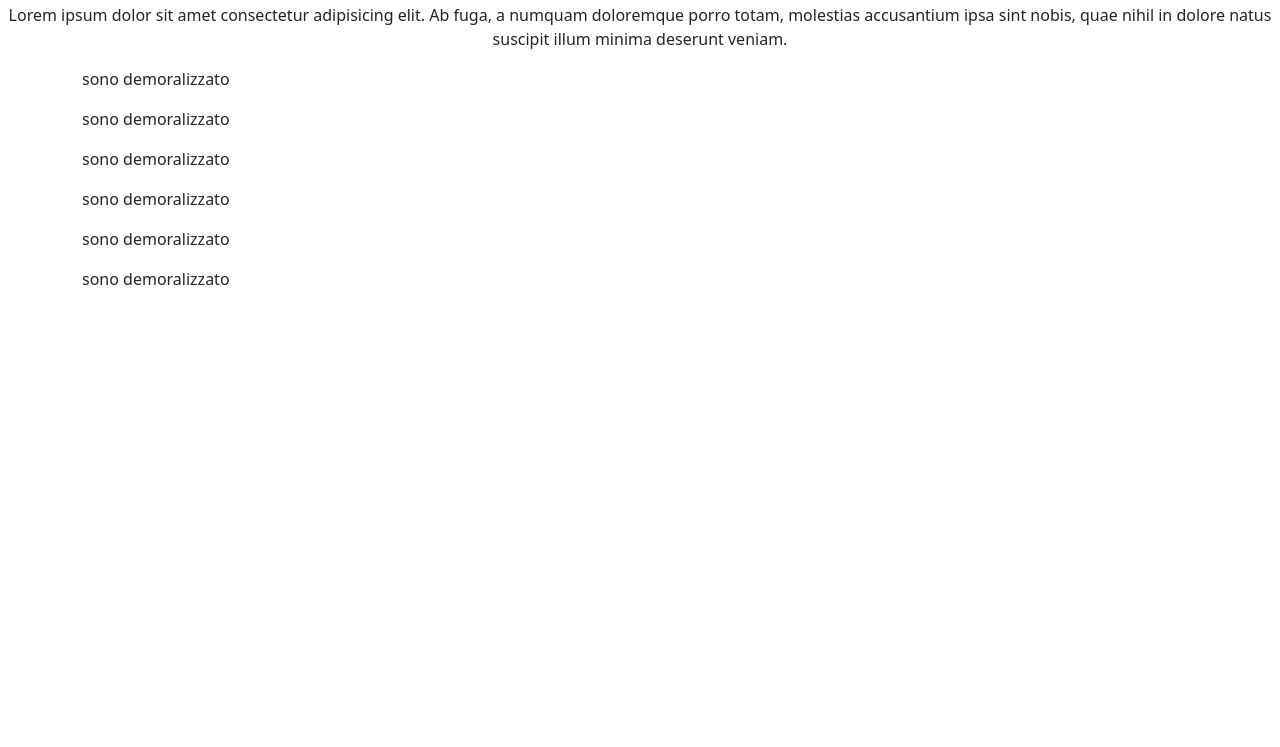
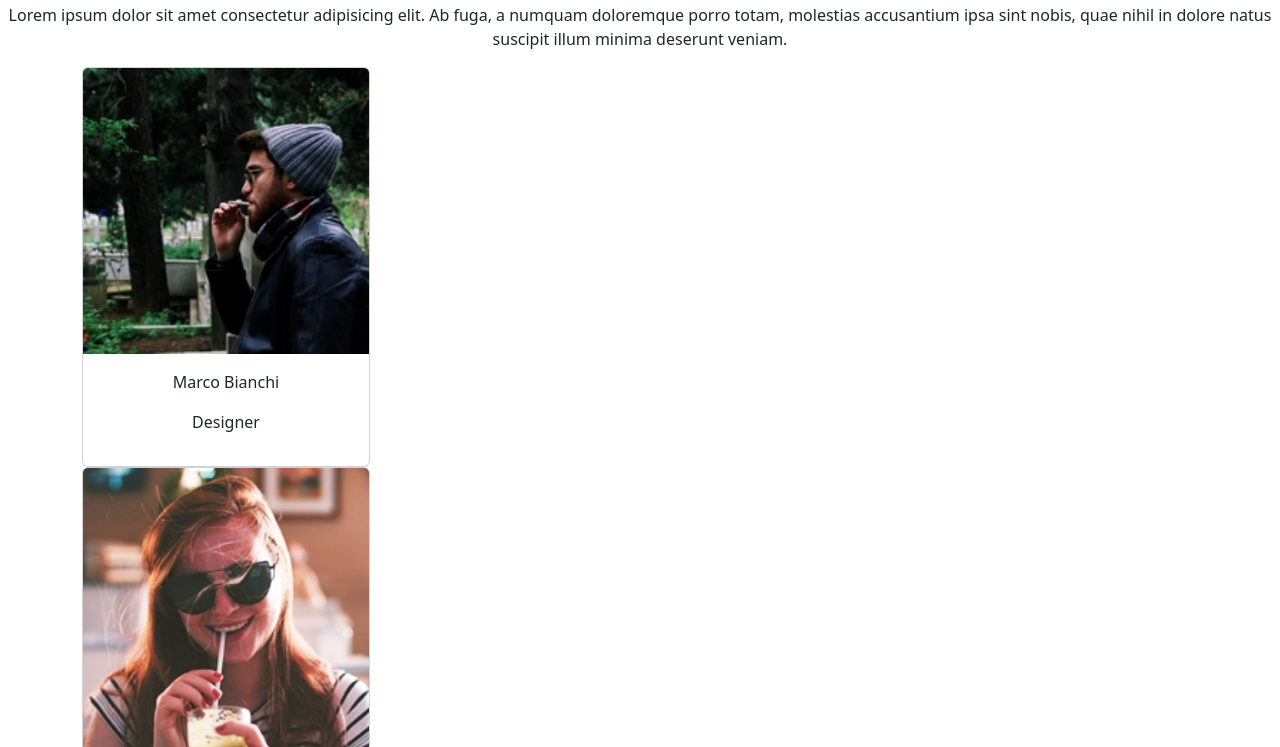
Before and after one commit to Marco-Rocco/js-our-team, a plain HTML site: page assets/index.html in a window 1280 px wide. Shown: the part 53-800 px from the top of the page. Drawn offline with nearby package versions, Linux system fonts and the light colour scheme.

Commit message:
feat: create a function that creates differents card for every member

```diff
--- a/assets/index.html
+++ b/assets/index.html
@@ -18,7 +18,26 @@
 
     <main>
 
-        <div class="container">
+        <div class="container text-center">
+            <div class="row 1">
+
+              <!-- <div class="col">
+                <div class="card" style="width: 18rem;">
+
+                <img id="profilep" src="img/female1.png" class="card-img-top" alt="pfp">
+                <div class="card-body">
+
+                    <p id="name">nonnt</p>
+                    <p id="name">nonna</p>
+
+                </div>
+              </div> -->
+
+            </div>
+            <div class="row 2">
+
+            </div>
+          </div>
 
             <!-- <div class="card" style="width: 18rem;">
 
@@ -30,7 +49,7 @@
 
             </div> -->
 
-        </div>
+
         <script src="script.js"></script>
     </main>
 </body>
--- a/assets/script.js
+++ b/assets/script.js
@@ -77,6 +77,21 @@ let items =''
   parent.innerHTML= items
 }
 
-function createCard(card){
-  return '<p> sono demoralizzato </p>'
+function createCard(currentElement){
+
+  console.log(currentElement)
+
+  return ` <div class="col">
+                <div class="card" style="width: 18rem;">
+
+                <img id="profilep" src= ${currentElement.img} class="card-img-top" alt="pfp">
+                <div class="card-body">
+
+                    <p id="name">${currentElement.name}</p>
+                    <p id="name">${currentElement.role}</p>
+
+                </div>
+              </div>
+
+            </div>`
 }
```
